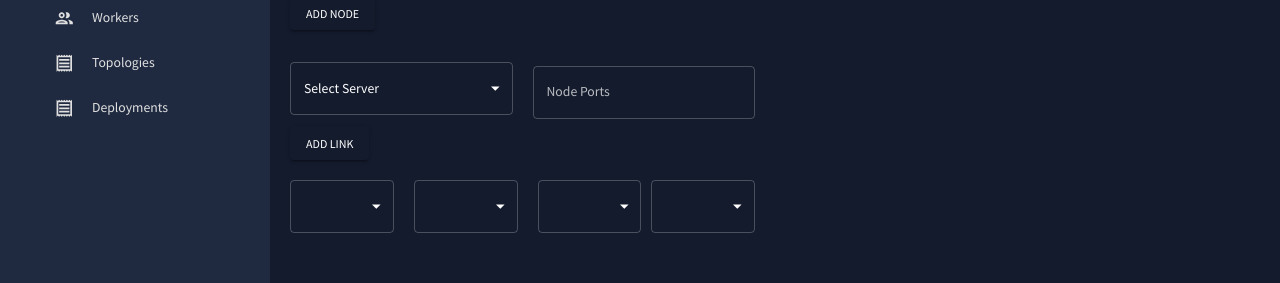
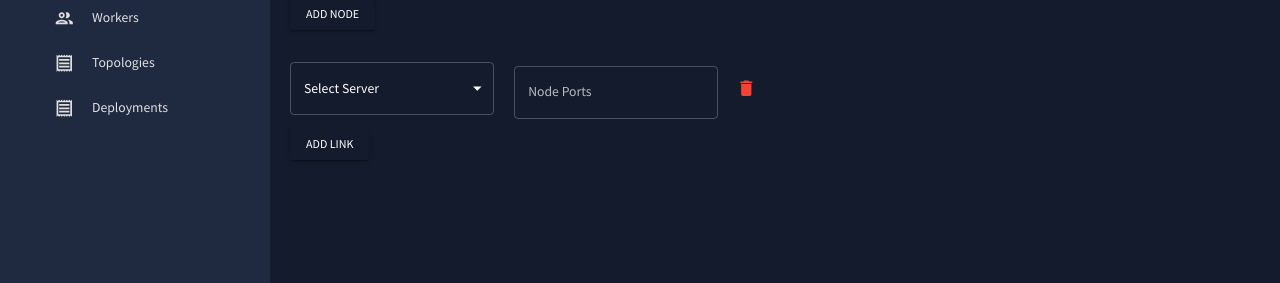
Before and after one commit to EddWasTaken/clab-manager, a React (Create React App) app in the folder frontend/: page /generator in a window 1280 px wide. Both pictures are taken after typing "Sample" into the empty fields and a click on the button "ADD NODE". Shown: the part 266-549 px from the top of the page. Built offline with nearby package versions, Linux system fonts and the light colour scheme.

Commit message:
Generator melhorias

```diff
--- a/frontend/src/scenes/cenario/cenario.jsx
+++ b/frontend/src/scenes/cenario/cenario.jsx
@@ -46,7 +46,7 @@ const Cenario = () => {
         {connected && (
           <Box flex="1" ml="10px">
             <iframe
-              src={`http://${secondBoxIp}/`}
+              src={`http://${ip}:${secondBoxIp}/`}
               style={{ width: "100%", height: "700px", border: "none" }}
             />
           </Box>
--- a/frontend/src/scenes/generator/generator.jsx
+++ b/frontend/src/scenes/generator/generator.jsx
@@ -1,13 +1,12 @@
 import yaml from "js-yaml";
 import React, { useState } from "react";
-import { Box, TextField, Button, Select, MenuItem } from "@mui/material";
+import { Box, TextField, Button, Select, MenuItem, IconButton } from "@mui/material";
+import DeleteIcon from "@mui/icons-material/Delete";
 
 const Generator = () => {
   const [name, setName] = useState("");
   const [nodes, setNodes] = useState([]);
-  const [links, setLinks] = useState([
-    { node1: "", interface1: "", node2: "", interface2: "" }
-  ]);
+  const [links, setLinks] = useState([]);
   const [topology, setYaml] = useState("");
 
   const handleAddNode = () => {
@@ -71,6 +70,20 @@ const Generator = () => {
     setLinks(updatedLinks);
   };
 
+  const handleDeleteNode = (index) => {
+    const updatedNodes = [...nodes];
+    updatedNodes.splice(index, 1);
+    setNodes(updatedNodes);
+    generateYaml(); // Update the YAML after deleting the node
+  };
+
+  const handleDeleteLink = (index) => {
+    const updatedLinks = [...links];
+    updatedLinks.splice(index, 1);
+    setLinks(updatedLinks);
+    generateYaml(); // Update the YAML after deleting the link
+  };
+
   const generateYaml = () => {
     let yamlString = `name: ${name}\ntopology:\n  nodes:\n`;
     nodes.forEach((node, index) => {
@@ -85,7 +98,7 @@ const Generator = () => {
       }
     });
     yamlString += "  links:\n";
-    links.forEach((link, index) => {
+    links.forEach((link) => {
       yamlString += `    - endpoints: ["${link.node1}:${link.interface1}", "${link.node2}:${link.interface2}"]\n`;
     });
     setYaml(yamlString);
@@ -112,6 +125,7 @@ const Generator = () => {
       console.error("Error occurred during deployment:", error);
     }
   };
+
 
   return (
     <Box m="20px" display="flex">
@@ -184,6 +198,12 @@ const Generator = () => {
                   margin="normal"
                 />
               </Box>
+              <IconButton
+                color="error"
+                onClick={() => handleDeleteNode(index)}
+              >
+                <DeleteIcon />
+              </IconButton>
             </Box>
           ))}
           <Button variant="contained" onClick={handleAddLink} mt="20px">
@@ -207,7 +227,7 @@ const Generator = () => {
                       {`Node ${index + 1}`}
                     </MenuItem>
                   ))}
-                 </Select>
+                </Select>
               </Box>
               <Box flex="1" mx="10px">
                 <Select
@@ -254,9 +274,14 @@ const Generator = () => {
                   <MenuItem value="eth2">eth2</MenuItem>
                 </Select>
               </Box>
+              <IconButton
+                color="error"
+                onClick={() => handleDeleteLink(index)}
+              >
+                <DeleteIcon />
+              </IconButton>
             </Box>
           ))}
-
         </Box>
       </Box>
       <Box flex="1" ml="20px">
```
